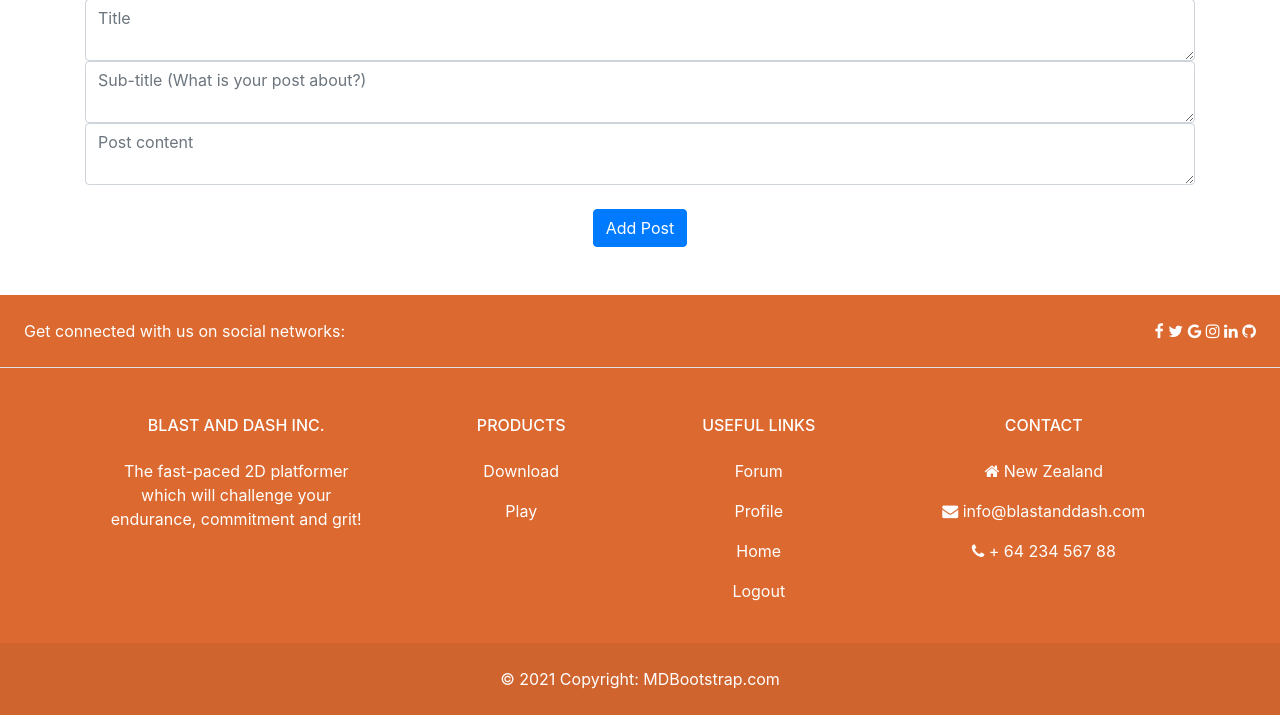
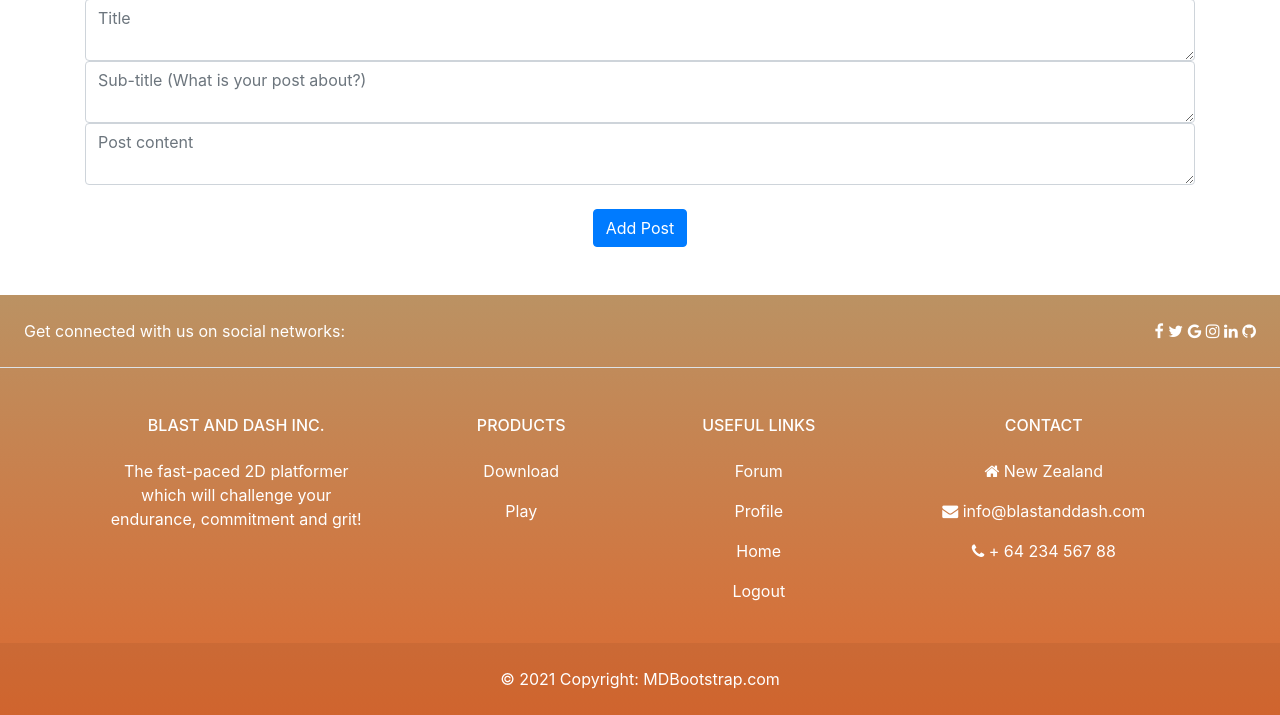
Before and after one commit to RyeGeorge/CS203-Investigative-Studio-1, a Flask app: page /forum in a window 1280 px wide. Shown: the part 307-1022 px from the top of the page. Run offline with Flask 3, Linux system fonts and the light colour scheme; the visitor is signed in with stand-in values (Sample User, id 1); data that the repository does not hold is empty; some libraries are stand-ins or nearby versions.

Commit message:
modified:   website/templates/base.html commit

```diff
--- a/website/templates/base.html
+++ b/website/templates/base.html
@@ -76,7 +76,7 @@
     <div class="container my-5">{% block content %} {% endblock %}</div> <!--Block for main page content-->
 
     <!-- Footer -->
-<footer class="text-center text-white" style="background-color: #db6930">
+<footer class="text-center text-white" style="background: linear-gradient(to bottom, #bb9263, #db6930)">
   <!-- Section: Social media -->
   <section class="d-flex justify-content-center justify-content-lg-between p-4 border-bottom">
     <!-- Left -->
```
